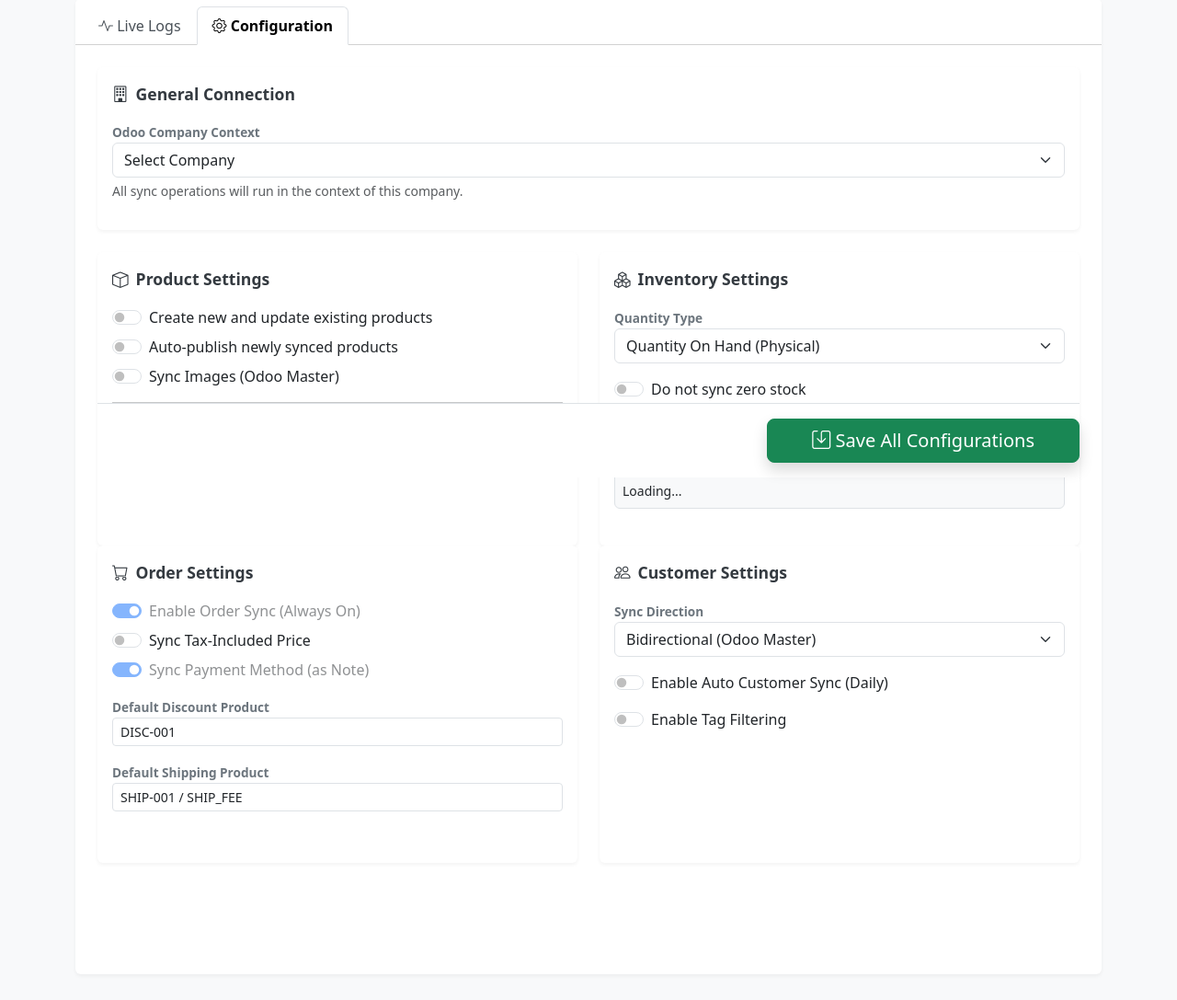
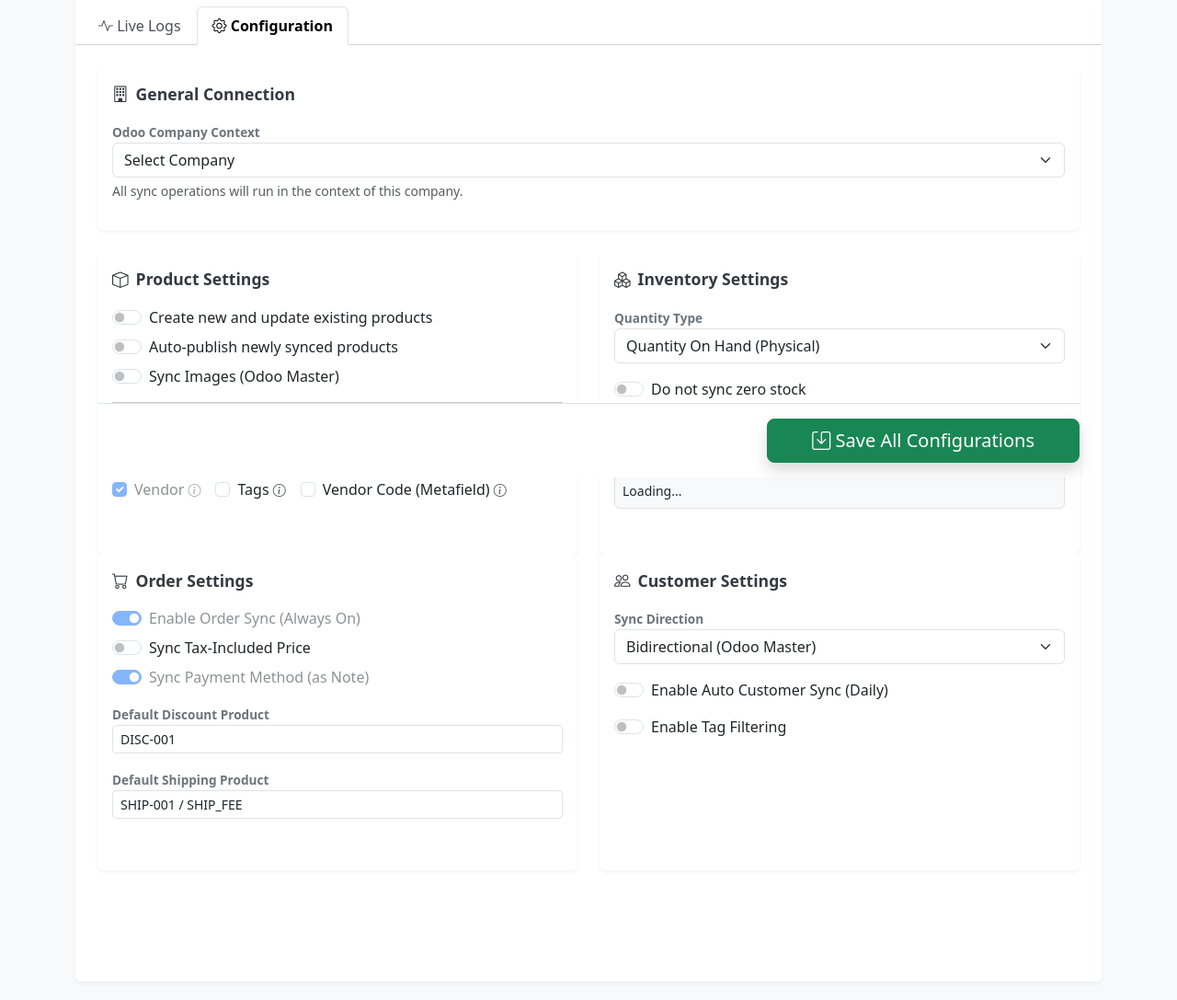
Before and after one commit to pratzs/odoo-shopify-connector, a Flask app: page / in a window 1280 px wide, after a click on "Configuration". Shown: the part 281-1368 px from the top of the page at 92% size. Before the commit the page ends 1163 px from the top, so only its background shows below. Run offline with Flask 3, Linux system fonts and the light colour scheme; data that the repository does not hold is empty; some libraries are stand-ins or nearby versions.

Commit message:
Update dashboard.html

```diff
--- a/templates/dashboard.html
+++ b/templates/dashboard.html
@@ -127,13 +127,25 @@
                                         <label class="form-label-sm">Select Fields to Update from Odoo</label>
                                         <div class="d-flex flex-wrap gap-3 mb-3">
                                             <div class="form-check">
-                                                <input class="form-check-input" type="checkbox" id="fieldPrice" checked disabled> <label class="form-check-label">Price</label>
+                                                <input class="form-check-input" type="checkbox" id="fieldPrice" checked disabled> <label class="form-check-label" title="Maps Odoo List Price -> Shopify Price">Price <i class="bi bi-info-circle small text-muted"></i></label>
                                             </div>
                                             <div class="form-check">
-                                                <input class="form-check-input" type="checkbox" id="fieldTitle" checked disabled> <label class="form-check-label">Title</label>
+                                                <input class="form-check-input" type="checkbox" id="fieldTitle" checked disabled> <label class="form-check-label" title="Maps Odoo Name -> Shopify Title">Title <i class="bi bi-info-circle small text-muted"></i></label>
                                             </div>
                                             <div class="form-check">
-                                                <input class="form-check-input" type="checkbox" id="fieldDesc" checked disabled> <label class="form-check-label">Description</label>
+                                                <input class="form-check-input" type="checkbox" id="fieldDesc" checked disabled> <label class="form-check-label" title="Maps Odoo Sales Description -> Shopify Description">Description <i class="bi bi-info-circle small text-muted"></i></label>
+                                            </div>
+                                             <div class="form-check">
+                                                <input class="form-check-input" type="checkbox" id="fieldProductType" checked disabled> <label class="form-check-label" title="Maps Odoo Ecommerce Category -> Shopify Product Type">Product Type <i class="bi bi-info-circle small text-muted"></i></label>
+                                            </div>
+                                             <div class="form-check">
+                                                <input class="form-check-input" type="checkbox" id="fieldVendor" checked disabled> <label class="form-check-label" title="Maps First Word of Odoo Name -> Shopify Vendor">Vendor <i class="bi bi-info-circle small text-muted"></i></label>
+                                            </div>
+                                            <div class="form-check">
+                                                <input class="form-check-input" type="checkbox" id="fieldTags" {% if current_settings.prod_sync_tags %}checked{% endif %}> <label class="form-check-label" title="Maps Odoo Tags -> Shopify Tags (Appends missing tags, keeps existing)">Tags <i class="bi bi-info-circle small text-muted"></i></label>
+                                            </div>
+                                             <div class="form-check">
+                                                <input class="form-check-input" type="checkbox" id="fieldMetaVendorCode" {% if current_settings.prod_sync_meta_vendor_code %}checked{% endif %}> <label class="form-check-label" title="Maps Odoo Supplier Info -> Shopify Metafield (custom.vendor_product_code)">Vendor Code (Metafield) <i class="bi bi-info-circle small text-muted"></i></label>
                                             </div>
                                         </div>
                                     </div>
@@ -403,6 +415,8 @@
                 prod_auto_create: document.getElementById('prodAutoCreate').checked,
                 prod_auto_publish: document.getElementById('prodAutoPublish').checked,
                 prod_sync_images: document.getElementById('prodSyncImages').checked,
+                prod_sync_tags: document.getElementById('fieldTags').checked,
+                prod_sync_meta_vendor_code: document.getElementById('fieldMetaVendorCode').checked,
 
                 // Orders
                 order_sync_tax: document.getElementById('orderSyncTax').checked,
```
